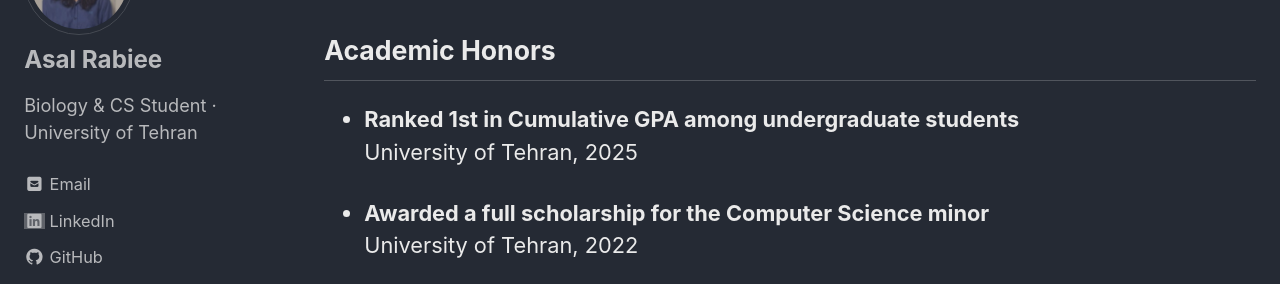
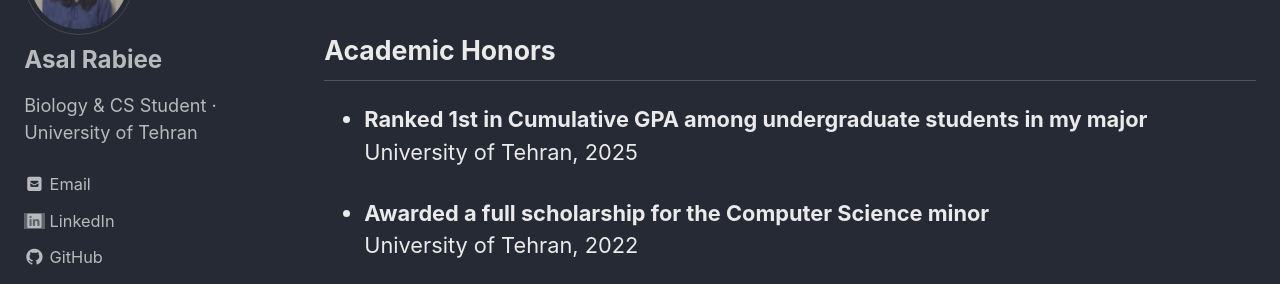
Before and after one commit to AsalRb/asalrb.github.io, a Jekyll site: the page built from honors.md, in a window 1280 px wide and 949 px high. Shown: the part 197-481 px from the top of the window. Built offline with Jekyll 4.4.1, drawn with Linux system fonts in a browser that asks for light colours; cached includes are drawn as plain includes.

Commit message:
Update honors.md

```diff
--- a/honors.md
+++ b/honors.md
@@ -8,7 +8,7 @@ classes: wide smaller-font
 
 ## Academic Honors
 
-- **Ranked 1st in Cumulative GPA among undergraduate students**
+- **Ranked 1st in Cumulative GPA among undergraduate students in my major**
   University of Tehran, 2025
 
 - **Awarded a full scholarship for the Computer Science minor**
```
